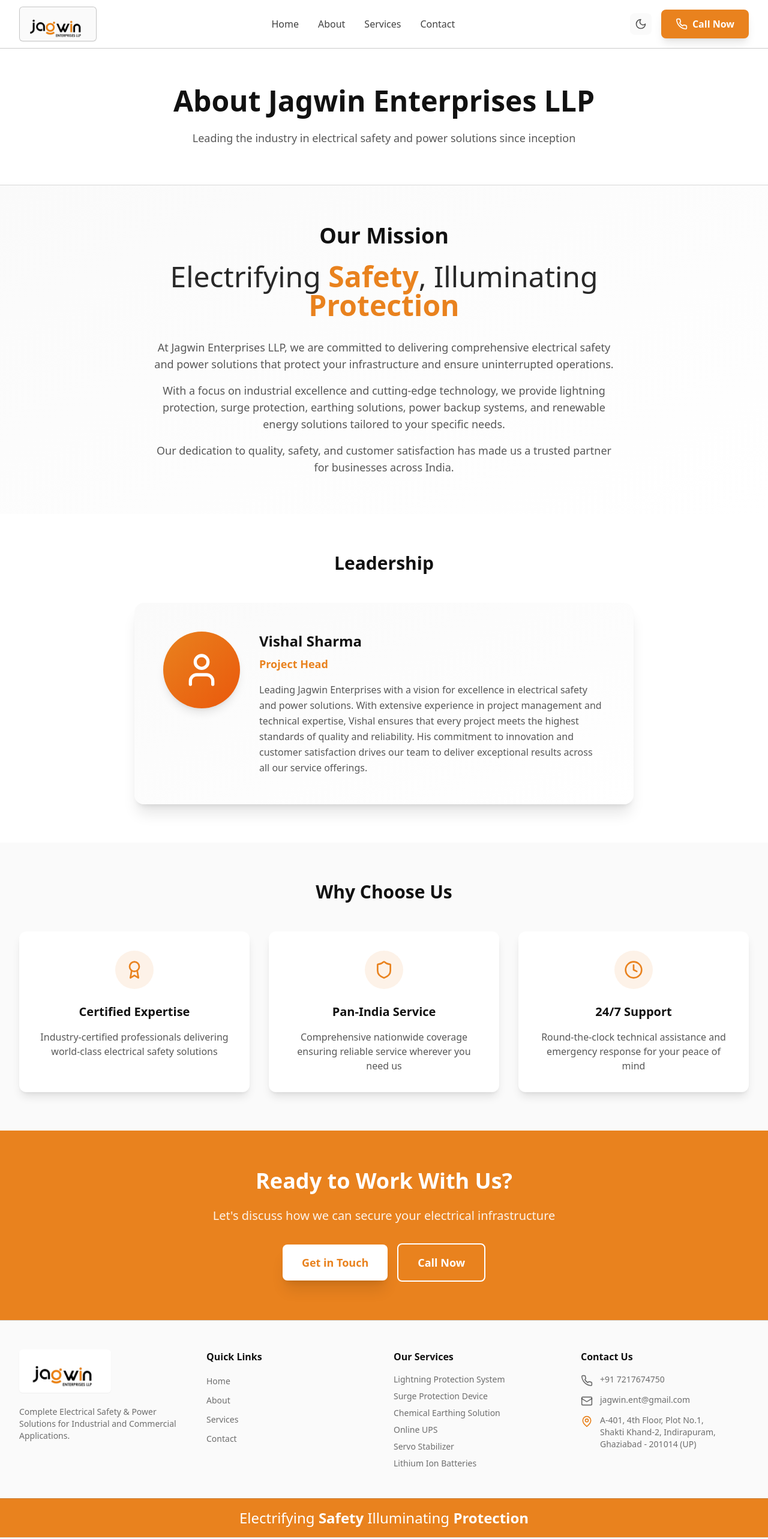
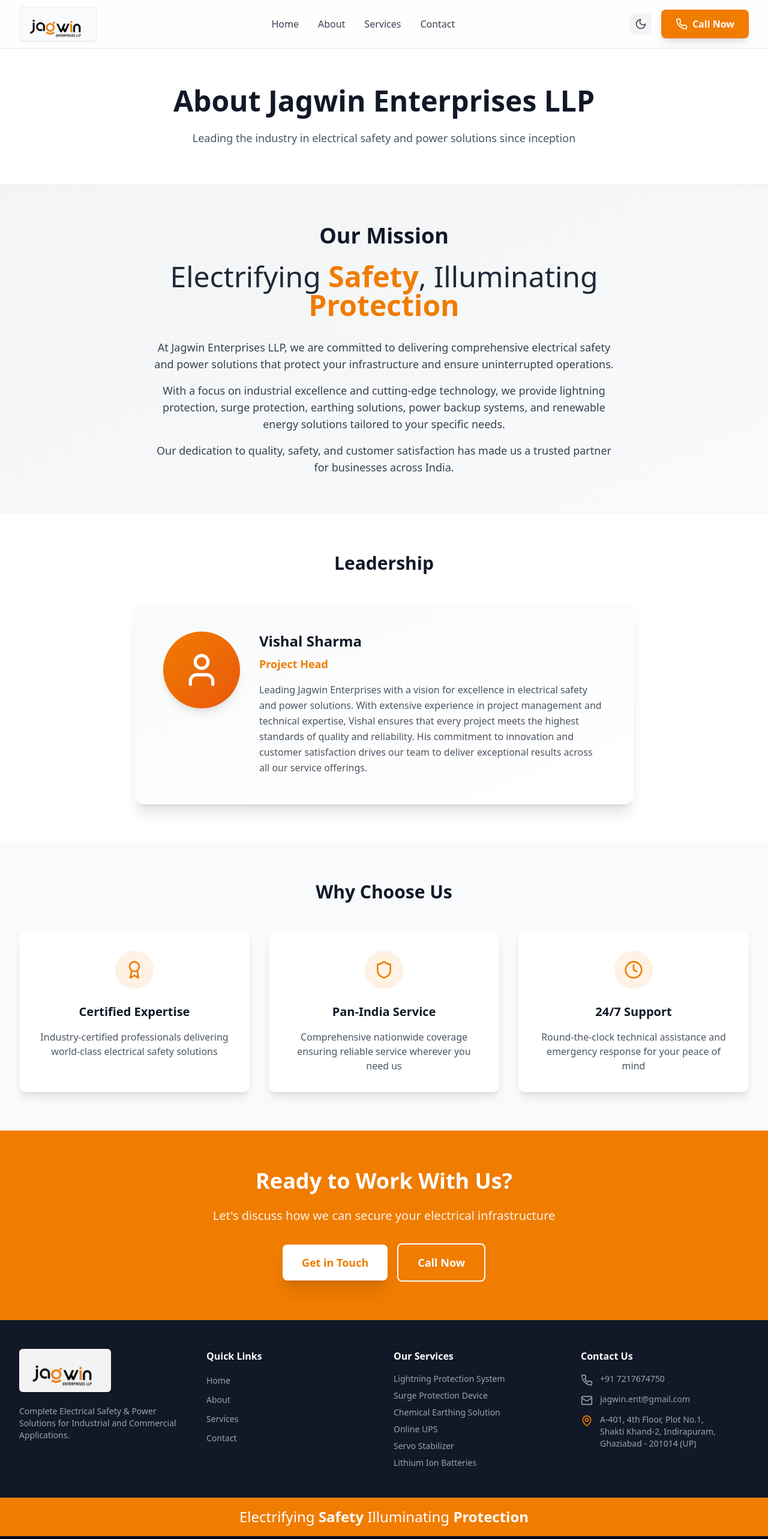
Before and after one commit to atinsharma24/jagwin-site, a Next.js app: page /about in a window 1280 px wide. Shown: the top 2566 px of the page at 60% size. Built offline with nearby package versions, Linux system fonts and the light colour scheme.

Commit message:
Refactor styles across components for improved consistency and readability

```diff
--- a/app/about/page.tsx
+++ b/app/about/page.tsx
@@ -23,33 +23,33 @@
   ];
 
   return (
-    <div className="pt-20 min-h-screen bg-brand-paper dark:bg-gray-900">
+    <div className="pt-20 min-h-screen bg-gray-100 dark:bg-gray-900">
       {/* Page Header */}
-      <section className="bg-white dark:bg-dark-bg border-b border-brand-line/30 dark:border-gray-800 py-16">
+      <section className="bg-white dark:bg-dark-bg border-b border-gray-200 dark:border-gray-800 py-16">
         <div className="max-w-7xl mx-auto px-4 sm:px-6 lg:px-8 text-center">
-          <h1 className="font-heading font-bold text-4xl md:text-5xl text-brand-ink dark:text-white mb-6 animate-fade-down motion-reduce:animate-none">
+          <h1 className="font-heading font-bold text-4xl md:text-5xl text-gray-900 dark:text-white mb-6 animate-fade-down motion-reduce:animate-none">
             About Jagwin Enterprises LLP
           </h1>
-          <p className="font-body text-lg text-brand-ink/70 dark:text-gray-300 max-w-3xl mx-auto animate-fade-up motion-reduce:animate-none [animation-delay:120ms]">
+          <p className="font-body text-lg text-gray-600 dark:text-gray-300 max-w-3xl mx-auto animate-fade-up motion-reduce:animate-none [animation-delay:120ms]">
             Leading the industry in electrical safety and power solutions since inception
           </p>
         </div>
       </section>
 
       {/* Mission Section */}
-      <section className="bg-gradient-to-br from-brand-paper to-white dark:from-gray-800 dark:to-gray-900 py-16">
+      <section className="bg-gradient-to-br from-gray-100 to-gray-50 dark:from-gray-800 dark:to-gray-900 py-16">
         <div className="max-w-5xl mx-auto px-4 sm:px-6 lg:px-8">
           <div className="text-center">
-            <h2 className="font-heading font-bold text-3xl md:text-4xl text-brand-ink dark:text-white mb-6">
+            <h2 className="font-heading font-bold text-3xl md:text-4xl text-gray-900 dark:text-white mb-6">
               Our Mission
             </h2>
-            <p className="font-slogan text-3xl md:text-4xl lg:text-5xl text-brand-ink/90 dark:text-gray-100 mb-8">
+            <p className="font-slogan text-3xl md:text-4xl lg:text-5xl text-gray-800 dark:text-gray-100 mb-8">
               Electrifying{" "}
               <span className="text-primary font-bold">Safety</span>,
               <br className="sm:hidden" /> Illuminating{" "}
               <span className="text-primary font-bold">Protection</span>
             </p>
-            <div className="max-w-3xl mx-auto space-y-4 font-body text-lg text-brand-ink/70 dark:text-gray-300">
+            <div className="max-w-3xl mx-auto space-y-4 font-body text-lg text-gray-700 dark:text-gray-300">
               <p>
                 At Jagwin Enterprises LLP, we are committed to delivering
                 comprehensive electrical safety and power solutions that protect
@@ -73,11 +73,11 @@
       {/* Leadership Section */}
       <section className="bg-white dark:bg-dark-bg py-16">
         <div className="max-w-4xl mx-auto px-4 sm:px-6 lg:px-8">
-          <h2 className="font-heading font-bold text-3xl text-center text-brand-ink dark:text-white mb-12">
+          <h2 className="font-heading font-bold text-3xl text-center text-gray-900 dark:text-white mb-12">
             Leadership
           </h2>
 
-          <div className="bg-gradient-to-br from-brand-paper to-white dark:from-gray-800 dark:to-gray-900 rounded-2xl shadow-xl p-8 md:p-12">
+          <div className="bg-gradient-to-br from-gray-50 to-white dark:from-gray-800 dark:to-gray-900 rounded-2xl shadow-xl p-8 md:p-12">
             <div className="flex flex-col md:flex-row items-center md:items-start gap-8">
               {/* Profile Image Placeholder */}
               <div className="flex-shrink-0">
@@ -88,13 +88,13 @@
 
               {/* Profile Info */}
               <div className="flex-1 text-center md:text-left">
-                <h3 className="font-heading font-bold text-2xl text-brand-ink dark:text-white mb-2">
+                <h3 className="font-heading font-bold text-2xl text-gray-900 dark:text-white mb-2">
                   Vishal Sharma
                 </h3>
                 <p className="font-body text-primary font-semibold text-lg mb-4">
                   Project Head
                 </p>
-                <p className="font-body text-brand-ink/70 dark:text-gray-300 leading-relaxed">
+                <p className="font-body text-gray-600 dark:text-gray-300 leading-relaxed">
                   Leading Jagwin Enterprises with a vision for excellence in
                   electrical safety and power solutions. With extensive
                   experience in project management and technical expertise,
@@ -110,9 +110,9 @@
       </section>
 
       {/* Why Choose Us Section */}
-      <section className="bg-brand-paper dark:bg-gray-900 py-16">
+      <section className="bg-gray-50 dark:bg-gray-900 py-16">
         <div className="max-w-7xl mx-auto px-4 sm:px-6 lg:px-8">
-          <h2 className="font-heading font-bold text-3xl text-center text-brand-ink dark:text-white mb-12">
+          <h2 className="font-heading font-bold text-3xl text-center text-gray-900 dark:text-white mb-12">
             Why Choose Us
           </h2>
 
@@ -127,10 +127,10 @@
                   <div className="w-16 h-16 bg-primary/10 rounded-full flex items-center justify-center mx-auto mb-6">
                     <Icon className="w-8 h-8 text-primary" />
                   </div>
-                  <h3 className="font-heading font-bold text-xl text-brand-ink dark:text-white mb-4">
+                  <h3 className="font-heading font-bold text-xl text-gray-900 dark:text-white mb-4">
                     {feature.title}
                   </h3>
-                  <p className="font-body text-brand-ink/70 dark:text-gray-300">
+                  <p className="font-body text-gray-600 dark:text-gray-300">
                     {feature.description}
                   </p>
                 </div>
@@ -152,7 +152,7 @@
           <div className="flex flex-col sm:flex-row items-center justify-center gap-4">
             <a
               href="/contact"
-              className="w-full sm:w-auto px-8 py-4 bg-white hover:bg-brand-paper text-primary font-body font-semibold text-lg rounded-lg shadow-xl transition-all duration-300 hover:shadow-2xl hover:-translate-y-0.5 active:translate-y-0 active:scale-[0.99] motion-reduce:transform-none motion-reduce:transition-none"
+              className="w-full sm:w-auto px-8 py-4 bg-white hover:bg-gray-100 text-primary font-body font-semibold text-lg rounded-lg shadow-xl transition-all duration-300 hover:shadow-2xl hover:-translate-y-0.5 active:translate-y-0 active:scale-[0.99] motion-reduce:transform-none motion-reduce:transition-none"
             >
               Get in Touch
             </a>
--- a/app/globals.css
+++ b/app/globals.css
@@ -10,7 +10,7 @@
   }
 
   body {
-    @apply bg-brand-paper text-brand-ink font-body;
+    @apply bg-gray-100 text-slate-900 font-body;
   }
 
   html.dark body {
--- a/app/layout.tsx
+++ b/app/layout.tsx
@@ -1,6 +1,5 @@
 import type { Metadata } from "next";
 import { League_Spartan, Open_Sans, Dancing_Script } from "next/font/google";
-// @ts-ignore - allow importing global CSS without type declarations
 import "./globals.css";
 import Navbar from "@/components/Navbar";
 import Footer from "@/components/Footer";
@@ -60,7 +59,7 @@
     ],
     locale: "en_IN",
     type: "website",
-  }, // @ts-ignore - allow im
+  },
   twitter: {
     card: "summary_large_image",
     title: "Jagwin Enterprises LLP | Electrical Safety Solutions",
@@ -78,7 +77,7 @@
   return (
     <html lang="en" suppressHydrationWarning>
       <body
-        className={`${leagueSpartan.variable} ${openSans.variable} ${dancingScript.variable} antialiased bg-brand-paper text-brand-ink`}
+        className={`${leagueSpartan.variable} ${openSans.variable} ${dancingScript.variable} antialiased bg-gray-100 text-slate-900`}
       >
         <Navbar />
         <main className="min-h-screen">{children}</main>
--- a/app/page.tsx
+++ b/app/page.tsx
@@ -38,13 +38,13 @@
           <div className="flex flex-col sm:flex-row items-center justify-center gap-4">
             <Link
               href="/services"
-              className="w-full sm:w-auto px-8 py-4 bg-primary hover:bg-primary/90 text-white font-body font-semibold text-lg rounded-lg shadow-xl transition-all duration-300 hover:shadow-2xl hover:-translate-y-0.5 active:translate-y-0 active:scale-[0.99] motion-reduce:transform-none motion-reduce:transition-none animate-fade-up motion-reduce:animate-none [animation-delay:220ms]"
+              className="w-full sm:w-auto px-8 py-4 bg-primary hover:bg-orange-600 text-white font-body font-semibold text-lg rounded-lg shadow-xl transition-all duration-300 hover:shadow-2xl hover:-translate-y-0.5 active:translate-y-0 active:scale-[0.99] motion-reduce:transform-none motion-reduce:transition-none animate-fade-up motion-reduce:animate-none [animation-delay:220ms]"
             >
               Explore Services
             </Link>
             <Link
               href="/contact"
-              className="w-full sm:w-auto px-8 py-4 bg-transparent border-2 border-white hover:bg-white hover:text-brand-ink text-white font-body font-semibold text-lg rounded-lg transition-all duration-300 hover:-translate-y-0.5 active:translate-y-0 active:scale-[0.99] motion-reduce:transform-none motion-reduce:transition-none animate-fade-up motion-reduce:animate-none [animation-delay:320ms]"
+              className="w-full sm:w-auto px-8 py-4 bg-transparent border-2 border-white hover:bg-white hover:text-gray-900 text-white font-body font-semibold text-lg rounded-lg transition-all duration-300 hover:-translate-y-0.5 active:translate-y-0 active:scale-[0.99] motion-reduce:transform-none motion-reduce:transition-none animate-fade-up motion-reduce:animate-none [animation-delay:320ms]"
             >
               Contact Us
             </Link>
--- a/components/Footer.tsx
+++ b/components/Footer.tsx
@@ -20,7 +20,7 @@
   ];
 
   return (
-    <footer className="bg-brand-paper dark:bg-black text-brand-ink/70 dark:text-gray-300 border-t border-brand-line/30 dark:border-gray-800">
+    <footer className="bg-gray-900 dark:bg-black text-gray-300">
       {/* Main Footer Content */}
       <div className="max-w-7xl mx-auto px-4 sm:px-6 lg:px-8 py-12">
         <div className="grid grid-cols-1 md:grid-cols-2 lg:grid-cols-4 gap-8">
@@ -37,20 +37,20 @@
                 />
               </div>
             </div>
-            <p className="text-sm text-brand-ink/60 font-body mb-4">
+            <p className="text-sm text-gray-400 font-body mb-4">
               Complete Electrical Safety & Power Solutions for Industrial and Commercial Applications.
             </p>
           </div>
 
           {/* Quick Links */}
           <div>
-            <h3 className="font-heading text-brand-ink dark:text-white font-bold mb-4">Quick Links</h3>
+            <h3 className="font-heading text-white font-bold mb-4">Quick Links</h3>
             <ul className="space-y-2">
               {quickLinks.map((link) => (
                 <li key={link.href}>
                   <Link
                     href={link.href}
-                    className="inline-flex text-sm font-body text-brand-ink/60 hover:text-primary transition-all duration-300 hover:translate-x-1 motion-reduce:transform-none"
+                    className="inline-flex text-sm font-body text-gray-400 hover:text-primary transition-all duration-300 hover:translate-x-1 motion-reduce:transform-none"
                   >
                     {link.label}
                   </Link>
@@ -61,10 +61,10 @@
 
           {/* Services */}
           <div>
-            <h3 className="font-heading text-brand-ink dark:text-white font-bold mb-4">Our Services</h3>
+            <h3 className="font-heading text-white font-bold mb-4">Our Services</h3>
             <ul className="space-y-2">
               {services.map((service) => (
-                <li key={service} className="text-sm font-body text-brand-ink/60">
+                <li key={service} className="text-sm font-body text-gray-400">
                   {service}
                 </li>
               ))}
@@ -73,11 +73,11 @@
 
           {/* Contact Information */}
           <div>
-            <h3 className="font-heading text-brand-ink dark:text-white font-bold mb-4">Contact Us</h3>
+            <h3 className="font-heading text-white font-bold mb-4">Contact Us</h3>
             <div className="space-y-3">
               <a
                 href="tel:+917217674750"
-                className="flex items-start space-x-3 text-sm font-body text-brand-ink/60 hover:text-primary transition-all duration-300 group"
+                className="flex items-start space-x-3 text-sm font-body text-gray-400 hover:text-primary transition-all duration-300 group"
               >
                 <Phone className="w-5 h-5 mt-0.5 flex-shrink-0 group-hover:text-primary" />
                 <span>+91 7217674750</span>
@@ -85,13 +85,13 @@
 
               <a
                 href="mailto:jagwin.ent@gmail.com"
-                className="flex items-start space-x-3 text-sm font-body text-brand-ink/60 hover:text-primary transition-all duration-300 group"
+                className="flex items-start space-x-3 text-sm font-body text-gray-400 hover:text-primary transition-all duration-300 group"
               >
                 <Mail className="w-5 h-5 mt-0.5 flex-shrink-0 group-hover:text-primary" />
                 <span>jagwin.ent@gmail.com</span>
               </a>
 
-              <div className="flex items-start space-x-3 text-sm font-body text-brand-ink/60">
+              <div className="flex items-start space-x-3 text-sm font-body text-gray-400">
                 <MapPin className="w-5 h-5 mt-0.5 flex-shrink-0 text-primary" />
                 <span>
                   A-401, 4th Floor, Plot No.1,
@@ -107,7 +107,7 @@
       </div>
 
       {/* Slogan Strip - Orange Background */}
-      <div className="bg-primary py-4 border-t border-brand-line/30 dark:border-gray-800">
+      <div className="bg-primary py-4">
         <div className="max-w-7xl mx-auto px-4 sm:px-6 lg:px-8">
           <p className="text-center font-slogan text-xl sm:text-2xl text-white">
             Electrifying{" "}
@@ -119,9 +119,9 @@
       </div>
 
       {/* Copyright Bar */}
-      <div className="bg-white dark:bg-black border-t border-brand-line/30 dark:border-gray-800 py-4">
+      <div className="bg-gray-950 dark:bg-black border-t border-gray-800 py-4">
         <div className="max-w-7xl mx-auto px-4 sm:px-6 lg:px-8">
-          <p className="text-center text-sm font-body text-brand-ink/60">
+          <p className="text-center text-sm font-body text-gray-500">
             © {new Date().getFullYear()} Jagwin Enterprises LLP. All rights reserved.
           </p>
         </div>
--- a/components/Navbar.tsx
+++ b/components/Navbar.tsx
@@ -49,7 +49,7 @@
 
   return (
     <nav
-      className={`fixed top-0 left-0 right-0 z-50 transition-all duration-300 bg-white border-b border-brand-line/40 dark:bg-slate-900/90 dark:border-gray-800 ${
+      className={`fixed top-0 left-0 right-0 z-50 transition-all duration-300 bg-white/90 backdrop-blur-md border-b border-gray-200 dark:bg-slate-900/90 dark:border-gray-800 ${
         scrolled ? "shadow-md" : ""
       }`}
     >
@@ -57,7 +57,7 @@
         <div className="flex items-center justify-between h-20">
           {/* Logo */}
           <Link href="/" className="flex items-center space-x-3 group">
-            <div className="inline-block rounded-md px-2 py-1 bg-brand-paper/90 border border-brand-line/40 shadow-sm transition-transform duration-300 group-hover:-translate-y-0.5 motion-reduce:transform-none dark:bg-white/95 dark:border-white/10 dark:shadow-none">
+            <div className="inline-block rounded-md px-2 py-1 bg-gray-50/90 border border-gray-200/80 shadow-sm transition-transform duration-300 group-hover:-translate-y-0.5 motion-reduce:transform-none dark:bg-white/95 dark:border-white/10 dark:shadow-none">
               <Image
                 src="/images/logo.png"
                 alt="Jagwin Logo"
@@ -75,7 +75,7 @@
               <Link
                 key={link.href}
                 href={link.href}
-                className="font-body text-brand-ink/80 dark:text-gray-300 hover:text-primary dark:hover:text-primary transition-colors relative group"
+                className="font-body text-gray-700 dark:text-gray-300 hover:text-primary dark:hover:text-primary transition-colors relative group"
               >
                 {link.label}
                 <span className="absolute bottom-0 left-0 w-0 h-0.5 bg-primary group-hover:w-full transition-all duration-300"></span>
@@ -88,20 +88,20 @@
             {/* Dark Mode Toggle */}
             <button
               onClick={toggleDarkMode}
-              className="p-2 rounded-lg bg-brand-paper dark:bg-gray-800 hover:bg-white dark:hover:bg-gray-700 transition-colors"
+              className="p-2 rounded-lg bg-gray-100 dark:bg-gray-800 hover:bg-gray-200 dark:hover:bg-gray-700 transition-colors"
               aria-label="Toggle dark mode"
             >
               {darkMode ? (
                 <Sun className="w-5 h-5 text-yellow-500" />
               ) : (
-                <Moon className="w-5 h-5 text-brand-ink/70" />
+                <Moon className="w-5 h-5 text-gray-700" />
               )}
             </button>
 
             {/* Call Now Button - Desktop */}
             <a
               href="tel:+917217674750"
-              className="hidden md:flex items-center space-x-2 bg-primary hover:bg-primary/90 text-white px-6 py-3 rounded-lg font-body font-semibold shadow-lg transition-all duration-300 hover:shadow-xl hover:-translate-y-0.5 active:translate-y-0 active:scale-[0.99] motion-reduce:transform-none motion-reduce:transition-none"
+              className="hidden md:flex items-center space-x-2 bg-primary hover:bg-orange-600 text-white px-6 py-3 rounded-lg font-body font-semibold shadow-lg transition-all duration-300 hover:shadow-xl hover:-translate-y-0.5 active:translate-y-0 active:scale-[0.99] motion-reduce:transform-none motion-reduce:transition-none"
             >
               <Phone className="w-5 h-5" />
               <span>Call Now</span>
@@ -110,7 +110,7 @@
             {/* Mobile Menu Button */}
             <button
               onClick={() => setMobileMenuOpen(!mobileMenuOpen)}
-              className="md:hidden p-2 rounded-lg bg-brand-paper dark:bg-gray-800 hover:bg-white dark:hover:bg-gray-700 transition-colors"
+              className="md:hidden p-2 rounded-lg bg-gray-100 dark:bg-gray-800 hover:bg-gray-200 dark:hover:bg-gray-700 transition-colors"
               aria-label="Toggle menu"
             >
               {mobileMenuOpen ? (
@@ -124,21 +124,21 @@
 
         {/* Mobile Menu */}
         {mobileMenuOpen && (
-          <div className="md:hidden pb-4 border-t border-brand-line/30 dark:border-gray-700 mt-2">
+          <div className="md:hidden pb-4 border-t dark:border-gray-700 mt-2">
             <div className="flex flex-col space-y-4 pt-4">
               {navLinks.map((link) => (
                 <Link
                   key={link.href}
                   href={link.href}
                   onClick={() => setMobileMenuOpen(false)}
-                  className="font-body text-brand-ink/80 dark:text-gray-300 hover:text-primary dark:hover:text-primary transition-colors px-2 py-2"
+                  className="font-body text-gray-700 dark:text-gray-300 hover:text-primary dark:hover:text-primary transition-colors px-2 py-2"
                 >
                   {link.label}
                 </Link>
               ))}
               <a
                 href="tel:+917217674750"
-                className="flex items-center justify-center space-x-2 bg-primary hover:bg-primary/90 text-white px-6 py-3 rounded-lg font-body font-semibold transition-all"
+                className="flex items-center justify-center space-x-2 bg-primary hover:bg-orange-600 text-white px-6 py-3 rounded-lg font-body font-semibold transition-all"
               >
                 <Phone className="w-5 h-5" />
                 <span>Call Now</span>
--- a/tailwind.config.ts
+++ b/tailwind.config.ts
@@ -11,15 +11,8 @@
     extend: {
       colors: {
         primary: {
-          // Brochure-style orange
-          DEFAULT: "#E9821E",
-          orange: "#E9821E",
-        },
-        brand: {
-          // Brochure-style neutrals
-          paper: "#FAFAFA",
-          ink: "#111111",
-          line: "#7A7A7A",
+          DEFAULT: "#F07C00",
+          orange: "#F07C00",
         },
         dark: {
           bg: "#111827",
```
Also changed, not shown: app/contact/page.tsx (+31 -31 lines), app/services/page.tsx (+20 -19 lines).
